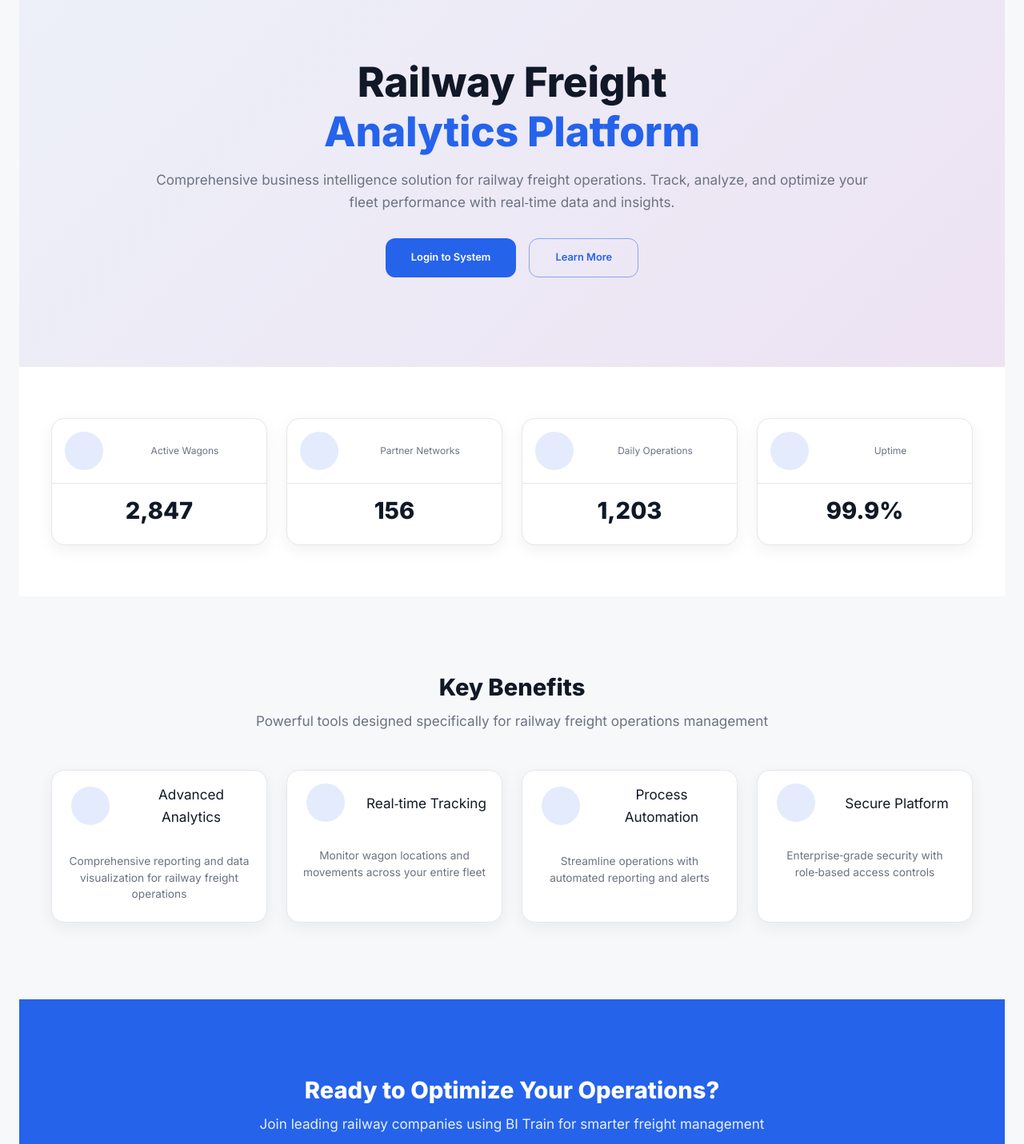
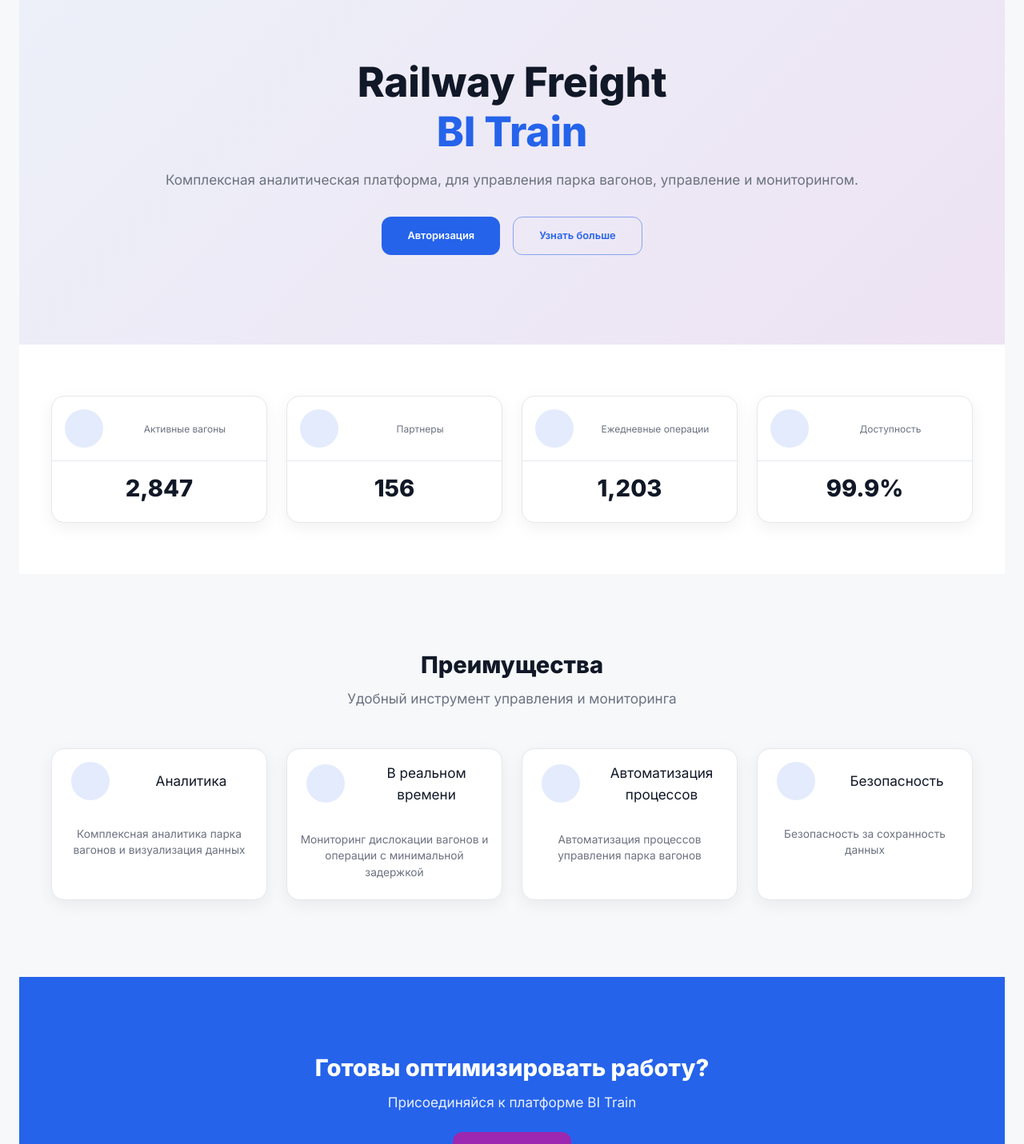
Before and after one commit to DKen717/bitrain-site, a Next.js app: page / in a window 1280 px wide. Shown: the part 120-1551 px from the top of the page at 80% size. Built offline with nearby package versions, Linux system fonts and the light colour scheme.

Commit message:
Update index.jsx

```diff
--- a/pages/index.jsx
+++ b/pages/index.jsx
@@ -27,35 +27,35 @@ import { supabase } from '../src/supabaseClient'
 const features = [
   {
     icon: BarChartIcon,
-    title: 'Advanced Analytics',
+    title: 'Аналитика',
     description:
-      'Comprehensive reporting and data visualization for railway freight operations'
+      'Комплексная аналитика парка вагонов и визуализация данных'
   },
   {
     icon: PlaceIcon,
-    title: 'Real‑time Tracking',
+    title: 'В реальном времени',
     description:
-      'Monitor wagon locations and movements across your entire fleet'
+      'Мониторинг дислокации вагонов и операции с минимальной задержкой'
   },
   {
     icon: FlashOnIcon,
-    title: 'Process Automation',
+    title: 'Автоматизация процессов',
     description:
-      'Streamline operations with automated reporting and alerts'
+      'Автоматизация процессов управления парка вагонов'
   },
   {
     icon: SecurityIcon,
-    title: 'Secure Platform',
+    title: 'Безопасность',
     description:
-      'Enterprise‑grade security with role‑based access controls'
+      'Безопасность за сохранность данных'
   }
 ]
 
 const stats = [
-  { label: 'Active Wagons', value: '2,847', icon: TrainIcon },
-  { label: 'Partner Networks', value: '156', icon: GroupsIcon },
-  { label: 'Daily Operations', value: '1,203', icon: TimelineIcon },
-  { label: 'Uptime', value: '99.9%', icon: TrendingUpIcon }
+  { label: 'Активные вагоны', value: '2,847', icon: TrainIcon },
+  { label: 'Партнеры', value: '156', icon: GroupsIcon },
+  { label: 'Ежедневные операции', value: '1,203', icon: TimelineIcon },
+  { label: 'Доступность', value: '99.9%', icon: TrendingUpIcon }
 ]
 
 export default function Home() {
@@ -99,18 +99,18 @@ export default function Home() {
             >
               Railway Freight
               <Box component="span" sx={{ color: 'primary.main', display: 'block' }}>
-                Analytics Platform
+                BI Train
               </Box>
             </Typography>
             <Typography variant="h6" color="text.secondary" sx={{ maxWidth: 900, mx: 'auto', mb: 4 }}>
-              Comprehensive business intelligence solution for railway freight operations. Track, analyze, and optimize your fleet performance with real‑time data and insights.
+              Комплексная аналитическая платформа, для управления парка вагонов, управление и мониторингом.
             </Typography>
             <Stack direction={{ xs: 'column', sm: 'row' }} spacing={2} justifyContent="center">
               <Button size="large" variant="contained" component={Link} href="/login" sx={{ px: 4, py: 1.5 }}>
-                Login to System
+                Авторизация
               </Button>
               <Button size="large" variant="outlined" component={Link} href="#features" sx={{ px: 4, py: 1.5 }}>
-                Learn More
+                Узнать больше
               </Button>
             </Stack>
           </Box>
@@ -161,10 +161,10 @@ export default function Home() {
         <Container maxWidth="lg">
           <Box textAlign="center" mb={6}>
             <Typography variant="h4" fontWeight={800} gutterBottom>
-              Key Benefits
+              Преимущества
             </Typography>
             <Typography variant="h6" color="text.secondary" sx={{ maxWidth: 800, mx: 'auto' }}>
-              Powerful tools designed specifically for railway freight operations management
+              Удобный инструмент управления и мониторинга
             </Typography>
           </Box>
 
@@ -209,13 +209,13 @@ export default function Home() {
         <Container maxWidth="md">
           <Box textAlign="center">
             <Typography variant="h4" fontWeight={800} gutterBottom>
-              Ready to Optimize Your Operations?
+              Готовы оптимизировать работу?
             </Typography>
             <Typography variant="h6" sx={{ opacity: 0.9, mb: 3 }}>
-              Join leading railway companies using BI Train for smarter freight management
+              Присоединяйся к платформе BI Train
             </Typography>
             <Button size="large" variant="contained" color="secondary" component={Link} href="/dashboard" sx={{ px: 4, py: 1.5 }}>
-              Login to Dashboard
+              Авторизация
             </Button>
           </Box>
         </Container>
```
